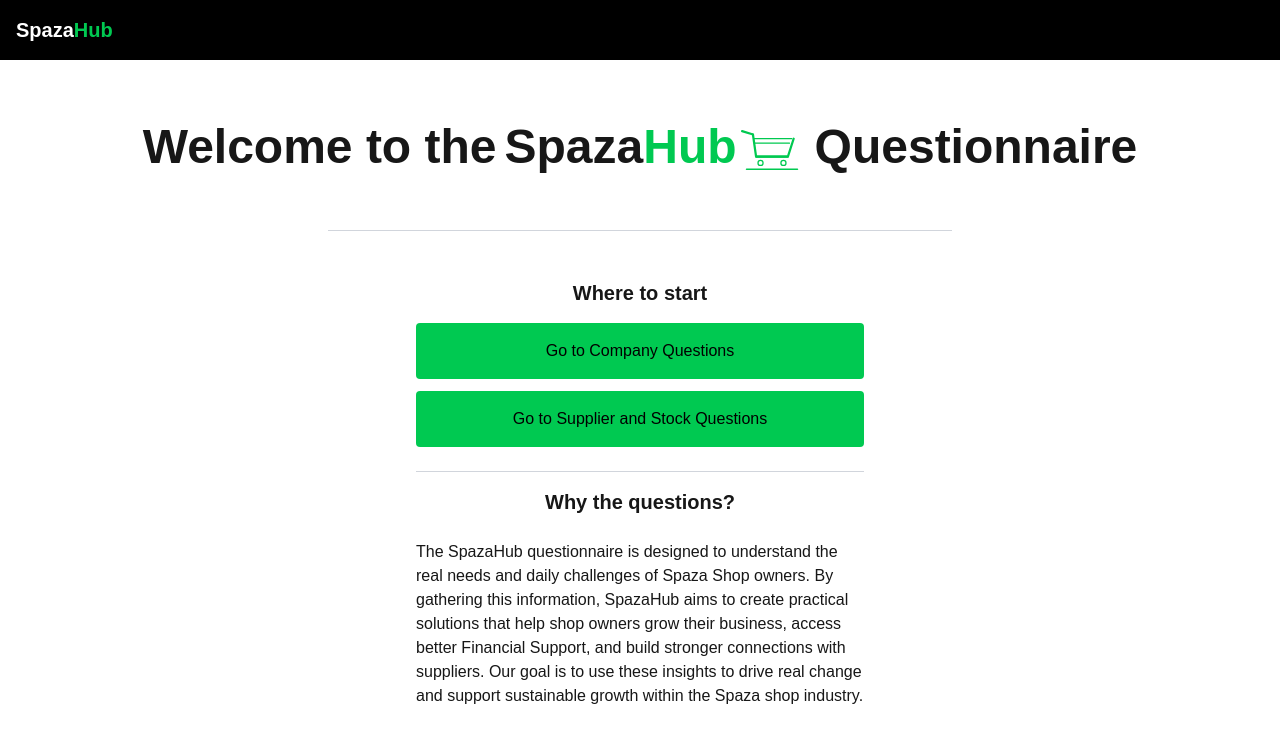
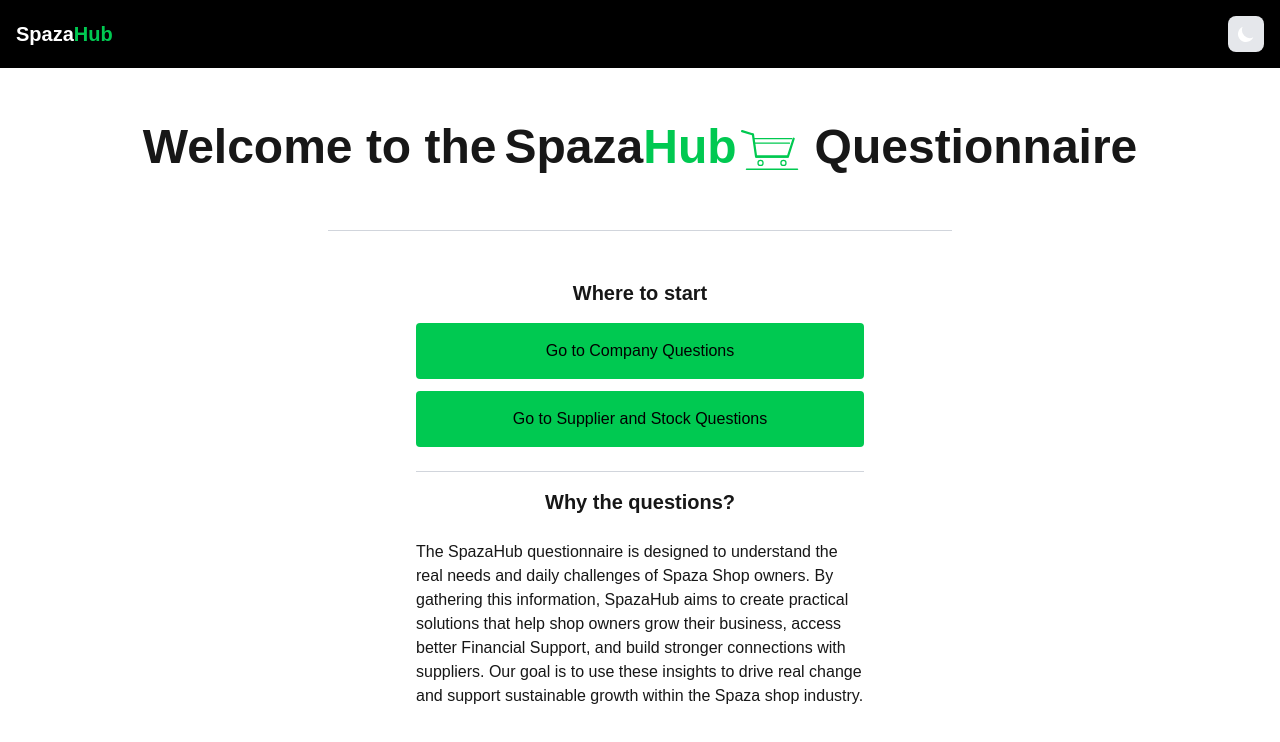
Before and after one commit to tony2tones/spazahub-questionnaire, a Next.js app: page / in a window 1280 px wide. Shown: the top 742 px of the page. Built offline with nearby package versions, Linux system fonts and the light colour scheme.

Commit message:
added theme toggle

```diff
--- a/package.json
+++ b/package.json
@@ -13,6 +13,7 @@
     "@supabase/ssr": "^0.7.0",
     "@supabase/supabase-js": "^2.57.4",
     "next": "15.5.3",
+    "next-themes": "^0.4.6",
     "prettier": "^3.6.2",
     "react": "19.1.0",
     "react-dom": "19.1.0",
--- a/src/app/globals.css
+++ b/src/app/globals.css
@@ -4,6 +4,11 @@
 :root {
   --background: #ffffff;
   --foreground: #171717;
+}
+
+.dark {
+  --background: #0a0a0a;
+  --foreground: #ededed;
 }
 
 @theme inline {
@@ -13,13 +18,6 @@
   --font-mono: var(--font-geist-mono);
 }
 
-@media (prefers-color-scheme: dark) {
-  :root {
-    --background: #0a0a0a;
-    --foreground: #ededed;
-  }
-}
-
 body {
   background: var(--background);
   color: var(--foreground);
--- a/src/app/layout.tsx
+++ b/src/app/layout.tsx
@@ -1,7 +1,7 @@
 import type { Metadata } from "next";
 import { Geist, Geist_Mono } from "next/font/google";
 import "./globals.css";
-import Link from "next/link";
+import { ThemeProvider } from "@/components//ui/theme-provider";
 import { Toaster } from "react-hot-toast";
 import Navbar from "@/components/ui/navbar";
 
@@ -23,25 +23,20 @@
   },
 };
 
-export default function RootLayout({
-  children,
-}: Readonly<{
-  children: React.ReactNode;
-}>) {
+export default function RootLayout({ children }: { children: React.ReactNode }) {
   return (
-    <html lang="en">
-      <body
-        className={`${geistSans.variable} ${geistMono.variable} antialiased`}
-      >
-        <Navbar />
-        <main className="pt-16">
-        {children}
-        </main>
-            {/* <Link href="/" className="fixed top-3 left-3 bg-green-500 text-black hover:bg-green-600 rounded">
-          <div className=" text-center border text-gray-600 px-1 py-1 shadow-lg">
-                Home
-          </div> */}
-        <Toaster position="bottom-center" />
+    <html lang="en" suppressHydrationWarning>
+      <body className={`${geistSans.variable} ${geistMono.variable} antialiased`}>
+        <ThemeProvider
+          attribute="class"
+          defaultTheme="system"
+          enableSystem
+          disableTransitionOnChange
+        >
+          <Navbar />
+          <main className="pt-16">{children}</main>
+          <Toaster position="bottom-center" />
+        </ThemeProvider>
       </body>
     </html>
   );
--- a/src/components/ui/navbar.tsx
+++ b/src/components/ui/navbar.tsx
@@ -1,3 +1,5 @@
+import { ThemeToggle } from "./theme-toggle";
+
 // components/Navbar.tsx
 export default function Navbar() {
   return (
@@ -7,6 +9,7 @@
       <a href="/" className="text-xl font-bold hover:text-green-500">
         Spaza<span className="text-green-500">Hub</span>
       </a>
+      <ThemeToggle />
 
       {/* Right side (links) */}
       {/* <div className="flex gap-6 mt-4 sm:mt-0"> */}
--- /dev/null
+++ b/src/components/ui/theme-provider.tsx
@@ -0,0 +1,9 @@
+// components/theme-provider.tsx
+"use client";
+
+import { ThemeProvider as NextThemesProvider } from "next-themes";
+import { type ThemeProviderProps } from "next-themes";
+
+export function ThemeProvider({ children, ...props }: ThemeProviderProps) {
+  return <NextThemesProvider {...props}>{children}</NextThemesProvider>;
+}
--- /dev/null
+++ b/src/components/ui/theme-toggle.tsx
@@ -0,0 +1,39 @@
+// components/ui/theme-toggle.tsx
+"use client";
+
+import { useTheme } from "next-themes";
+import { useEffect, useState } from "react";
+
+export function ThemeToggle() {
+  const [mounted, setMounted] = useState(false);
+  const { theme, setTheme } = useTheme();
+
+  // Avoid hydration mismatch
+  useEffect(() => {
+    setMounted(true);
+  }, []);
+
+  if (!mounted) {
+    return <div className="w-9 h-9" />; // Placeholder to prevent layout shift
+  }
+
+  return (
+    <button
+      onClick={() => setTheme(theme === "dark" ? "light" : "dark")}
+      className="p-2 rounded-lg bg-gray-200 dark:bg-gray-800 hover:bg-gray-300 dark:hover:bg-gray-700 transition-colors"
+      aria-label="Toggle theme"
+    >
+      {theme === "dark" ? (
+        // Sun icon
+        <svg className="w-5 h-5" fill="currentColor" viewBox="0 0 20 20">
+          <path fillRule="evenodd" d="M10 2a1 1 0 011 1v1a1 1 0 11-2 0V3a1 1 0 011-1zm4 8a4 4 0 11-8 0 4 4 0 018 0zm-.464 4.95l.707.707a1 1 0 001.414-1.414l-.707-.707a1 1 0 00-1.414 1.414zm2.12-10.607a1 1 0 010 1.414l-.706.707a1 1 0 11-1.414-1.414l.707-.707a1 1 0 011.414 0zM17 11a1 1 0 100-2h-1a1 1 0 100 2h1zm-7 4a1 1 0 011 1v1a1 1 0 11-2 0v-1a1 1 0 011-1zM5.05 6.464A1 1 0 106.465 5.05l-.708-.707a1 1 0 00-1.414 1.414l.707.707zm1.414 8.486l-.707.707a1 1 0 01-1.414-1.414l.707-.707a1 1 0 011.414 1.414zM4 11a1 1 0 100-2H3a1 1 0 000 2h1z" clipRule="evenodd" />
+        </svg>
+      ) : (
+        // Moon icon
+        <svg className="w-5 h-5" fill="currentColor" viewBox="0 0 20 20">
+          <path d="M17.293 13.293A8 8 0 016.707 2.707a8.001 8.001 0 1010.586 10.586z" />
+        </svg>
+      )}
+    </button>
+  );
+}
```
Also changed, not shown: 1 other file (tests, documents, lock files or other folders).
